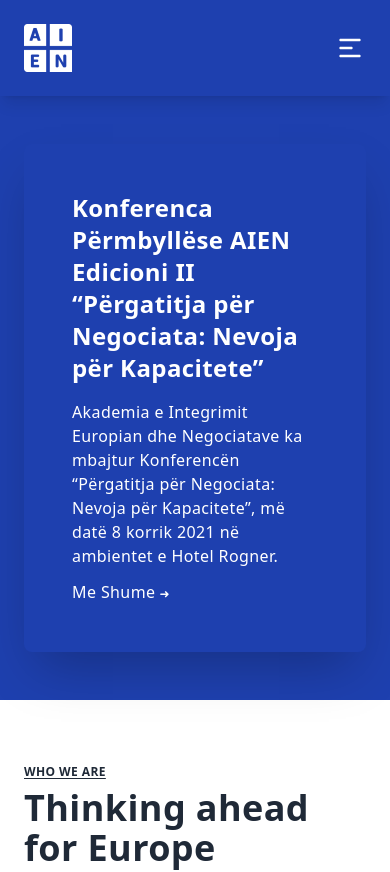
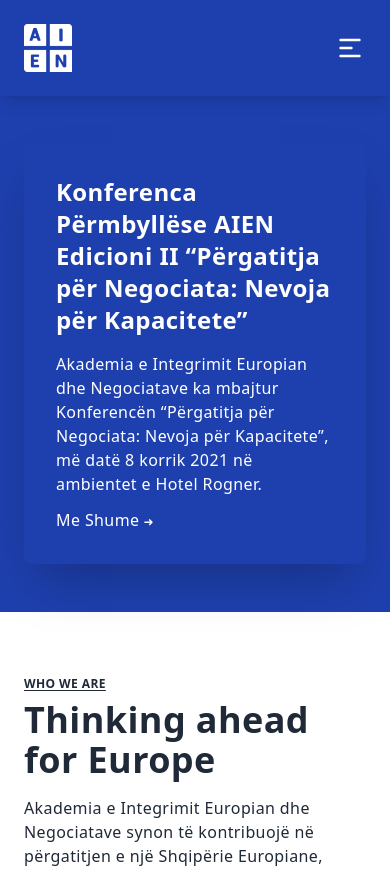
Before and after one commit to silverxhexhaj/aien-2022, a Vue app: page / in a window 390 px wide. Shown: the top 872 px of the page. Built offline with nearby package versions, Linux system fonts and the light colour scheme.

Commit message:
padding fixies

```diff
--- a/src/pages/Home.vue
+++ b/src/pages/Home.vue
@@ -48,7 +48,7 @@
             />
           </div>
           <div class="w-full md:w-3/5 h-full flex items-center rounded-lg">
-            <div class="p-12 md:pr-24 md:pl-16 md:py-12">
+            <div class="p-8 md:p-12 md:pr-24 md:pl-16 md:py-12">
               <h2 class="text-white font-bold text-2xl mb-4">
                 Konferenca Përmbyllëse AIEN Edicioni II “Përgatitja për
                 Negociata: Nevoja për Kapacitete”
```
